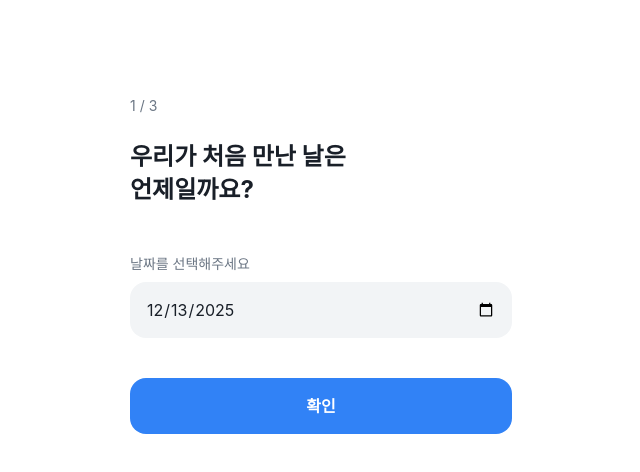
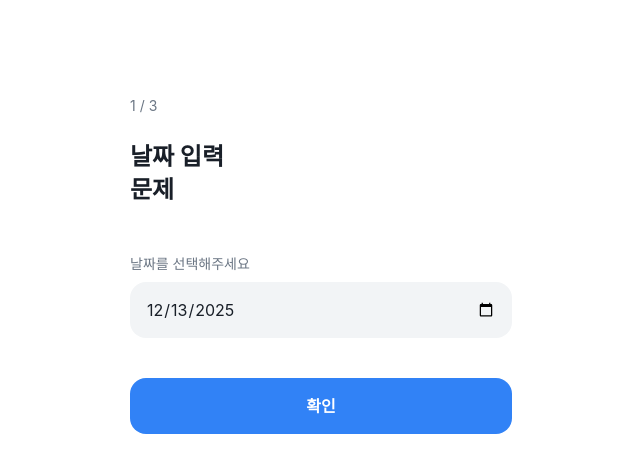
Before and after one commit to Jae-Young98/birthday-web, a Next.js app: page /quiz in a window 1280 px wide. Shown: the top 472 px of the page, without its empty margins (319-959 px from the left). Built offline with nearby package versions, Linux system fonts and the light colour scheme.

Commit message:
refactor: 예시 문제로 변경

```diff
--- a/src/app/quiz/page.tsx
+++ b/src/app/quiz/page.tsx
@@ -7,21 +7,21 @@ import { AnimatePresence, motion } from "framer-motion";
 const quizzes = [
   {
     id: 1,
-    question: ["우리가 처음 만난 날은", "언제일까요?"],
+    question: ["날짜 입력", "문제"],
     type: "date",
-    answer: "2018-04-03",
+    answer: "2025-12-21",
   },
   {
     id: 2,
-    question: ["오늘 예약한 식당은", "어디일까요?"],
+    question: ["텍스트 입력", "문제"],
     type: "text",
-    answer: ["내추럴하이", "내츄럴하이", "네추럴하이", "네츄럴하이"],
+    answer: ["test"],
   },
   {
     id: 3,
-    question: ["내가 제일 좋아하는", "음식은 뭘까요?", "(음료 포함)"],
+    question: ["텍스트 입력", "문제", "(경우의 수 고려)"],
     type: "text",
-    answer: ["콜라", "코카콜라"],
+    answer: ["test", "테스트", "태스트"],
   },
 ];
 
@@ -34,7 +34,7 @@ export default function QuizPage() {
     return `${yyyy}-${mm}-${dd}`;
   };
 
-  const [quizIndex, setQuizIndex] = useState(0); // 몇 번째 문제인지
+  const [quizIndex, setQuizIndex] = useState(0);
   const [step, setStep] = useState<"quiz" | "correct">("quiz");
   const router = useRouter();
   const [value, setValue] = useState(getToday());
```
